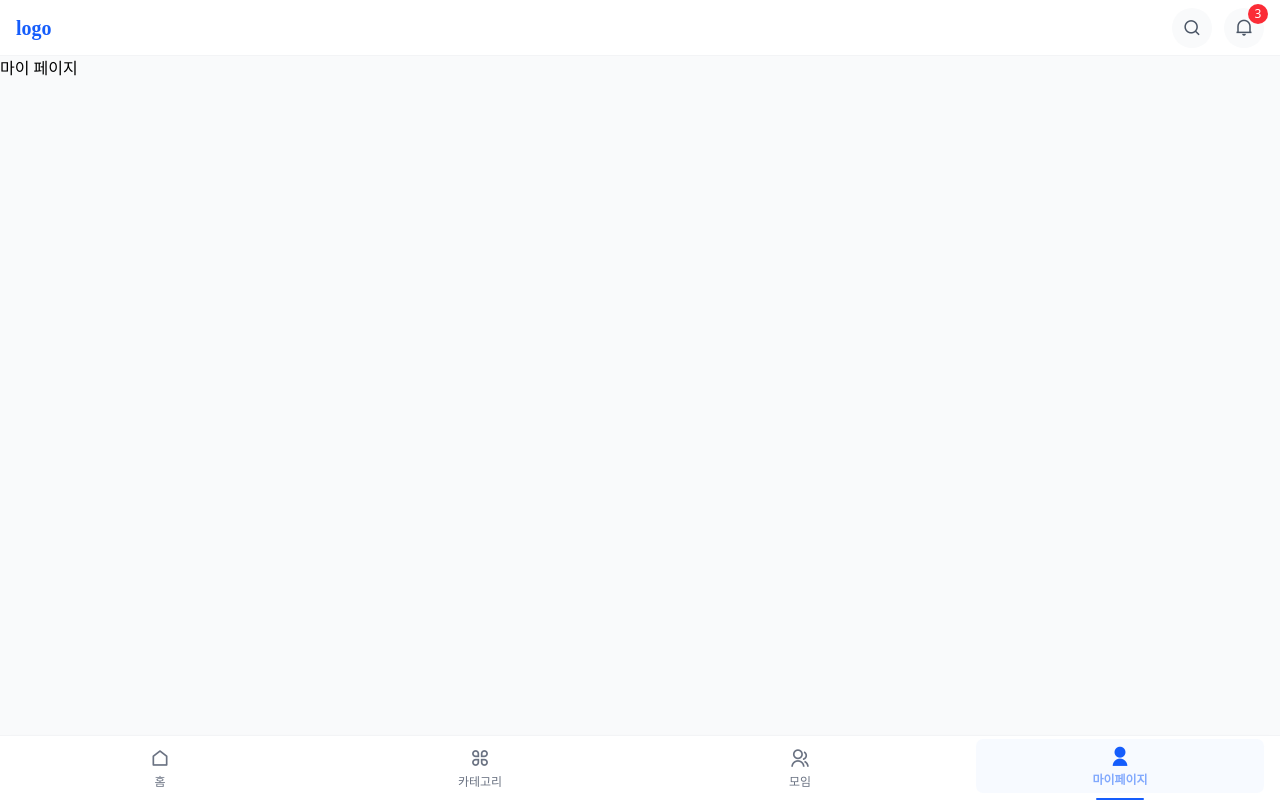
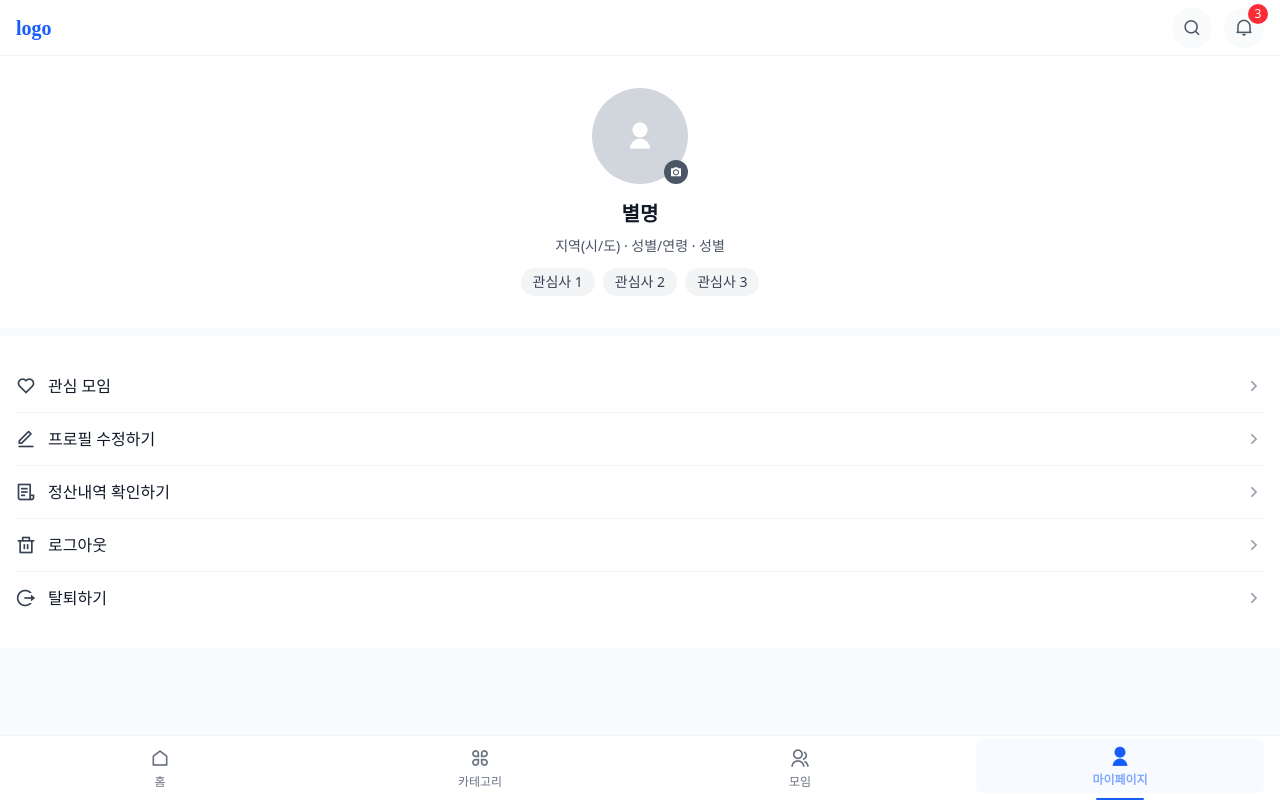
Before and after one commit to GoormOnlyOne/OnlyOne-Front, a React (Vite) app: page /mypage in a window 1280 px wide. Built offline with nearby package versions, Linux system fonts and the light colour scheme.

Commit message:
feat: 마이페이지 생성 및 기능 연결

```diff
--- a/src/pages/Mypage/Mypage.tsx
+++ b/src/pages/Mypage/Mypage.tsx
@@ -1,7 +1,150 @@
+import { Link } from 'react-router-dom';
+import { useState } from 'react';
+import ProfileImageUpload from '../../components/common/ProfileImage';
+import Modal from '../../components/common/Modal';
+
 export const Mypage = () => {
+  const userInfo = {
+    nickname: "별명",
+    gender: "지역(시/도) · 성별/연령 · 성별",
+    interests: ["관심사 1", "관심사 2", "관심사 3"]
+  };
+
+  const [isLogout, setIsLogout] = useState(false);
+  const [isWithdraw, setIsWithdraw] = useState(false);
+
+  // 로그아웃 버튼
+  const onClickLogout = (e: React.MouseEvent<HTMLButtonElement>) => {
+    e.preventDefault();
+    setIsLogout(true);
+  };
+  const handleCancelLogout = () => {
+    console.log('로그아웃을 취소했습니다.');
+    setIsLogout(false);
+  };
+  const handleConfirmLogout = () => {
+    console.log('로그아웃을 했습니다.');
+    setIsLogout(false);
+  };
+
+  // 탈퇴하기 버튼
+  const onClickWithdraw = (e: React.MouseEvent<HTMLButtonElement>) => {
+    e.preventDefault();
+    setIsWithdraw(true);
+  };
+  const handleCancelWithdraw = () => {
+    console.log('탈퇴하기를 취소했습니다.');
+    setIsWithdraw(false);
+  };
+  const handleConfirmWithdraw = () => {
+    console.log('탈퇴하기를 했습니다.');
+    setIsWithdraw(false);
+  };
+
   return (
-    <div>
-      <h1>마이 페이지</h1>
+    <div className="min-h-screen bg-gray-50">
+      {/* 프로필 섹션 */}
+      <div className="px-4 bg-white">
+        <div className="flex flex-col items-center py-8">
+          {/* 프로필 이미지 */}
+          <ProfileImageUpload
+            maxSizeInMB={5}
+            editable={true}
+          />
+
+          {/* 사용자 정보 */}
+          <h2 className="text-xl font-semibold text-gray-900 mb-2">{userInfo.nickname}</h2>
+          <p className="text-sm text-gray-600 mb-3">{userInfo.gender}</p>
+
+          {/* 관심사 태그 */}
+          <div className="flex flex-wrap justify-center gap-2">
+            {userInfo.interests.map((interest, index) => (
+              <span
+                key={index}
+                className="px-3 py-1 bg-gray-100 text-gray-700 text-sm rounded-full"
+              >
+                {interest}
+              </span>
+            ))}
+          </div>
+        </div>
+      </div>
+
+      {/* 메뉴 섹션 */}
+      <div className="bg-white mt-2">
+        <div className="px-4 py-6">
+          <div className="divide-y divide-gray-100">
+            <Link
+              to="/mypage/interest"
+              className="flex items-center justify-between py-3 hover:bg-gray-50 cursor-pointer"
+            >
+              <div className="flex items-center">
+                <i className="ri-heart-line text-xl text-gray-700 mr-3"></i>
+                <span className="text-base text-gray-900 font-medium">관심 모임</span>
+              </div>
+              <i className="ri-arrow-right-s-line text-xl text-gray-400"></i>
+            </Link>
+
+            <Link
+              to="/mypage/profile"
+              className="flex items-center justify-between py-3 hover:bg-gray-50 cursor-pointer"
+            >
+              <div className="flex items-center">
+                <i className="ri-edit-line text-xl text-gray-700 mr-3"></i>
+                <span className="text-base text-gray-900 font-medium">프로필 수정하기</span>
+              </div>
+              <i className="ri-arrow-right-s-line text-xl text-gray-400"></i>
+            </Link>
+
+            <Link
+              to="/mypage/settlement"
+              className="flex items-center justify-between py-3 hover:bg-gray-50 cursor-pointer"
+            >
+              <div className="flex items-center">
+                <i className="ri-file-list-3-line text-xl text-gray-700 mr-3"></i>
+                <span className="text-base text-gray-900 font-medium">정산내역 확인하기</span>
+              </div>
+              <i className="ri-arrow-right-s-line text-xl text-gray-400"></i>
+            </Link>
+
+            <button
+              onClick={onClickLogout}
+              className="w-full flex items-center justify-between py-3 hover:bg-gray-50 cursor-pointer"
+            >
+              <div className="flex items-center">
+                <i className="ri-delete-bin-line text-xl text-gray-700 mr-3"></i>
+                <span className="text-base text-gray-900 font-medium">로그아웃</span>
+              </div>
+              <i className="ri-arrow-right-s-line text-xl text-gray-400"></i>
+            </button>
+
+            <button
+              onClick={onClickWithdraw}
+              className="w-full flex items-center justify-between py-3 hover:bg-gray-50 cursor-pointer"
+            >
+              <div className="flex items-center">
+                <i className="ri-logout-circle-r-line text-xl text-gray-700 mr-3"></i>
+                <span className="text-base text-gray-900 font-medium">탈퇴하기</span>
+              </div>
+              <i className="ri-arrow-right-s-line text-xl text-gray-400"></i>
+            </button>
+          </div>
+        </div>
+      </div>
+
+      {/* 모달 */}
+      <Modal
+        isOpen={isLogout}
+        onClose={handleCancelLogout}
+        onConfirm={handleConfirmLogout}
+        title="로그아웃 하시겠습니까?"
+      />
+      <Modal
+        isOpen={isWithdraw}
+        onClose={handleCancelWithdraw}
+        onConfirm={handleConfirmWithdraw}
+        title="계정을 탈퇴하시겠습니까?"
+      />
     </div>
   );
 };
```
